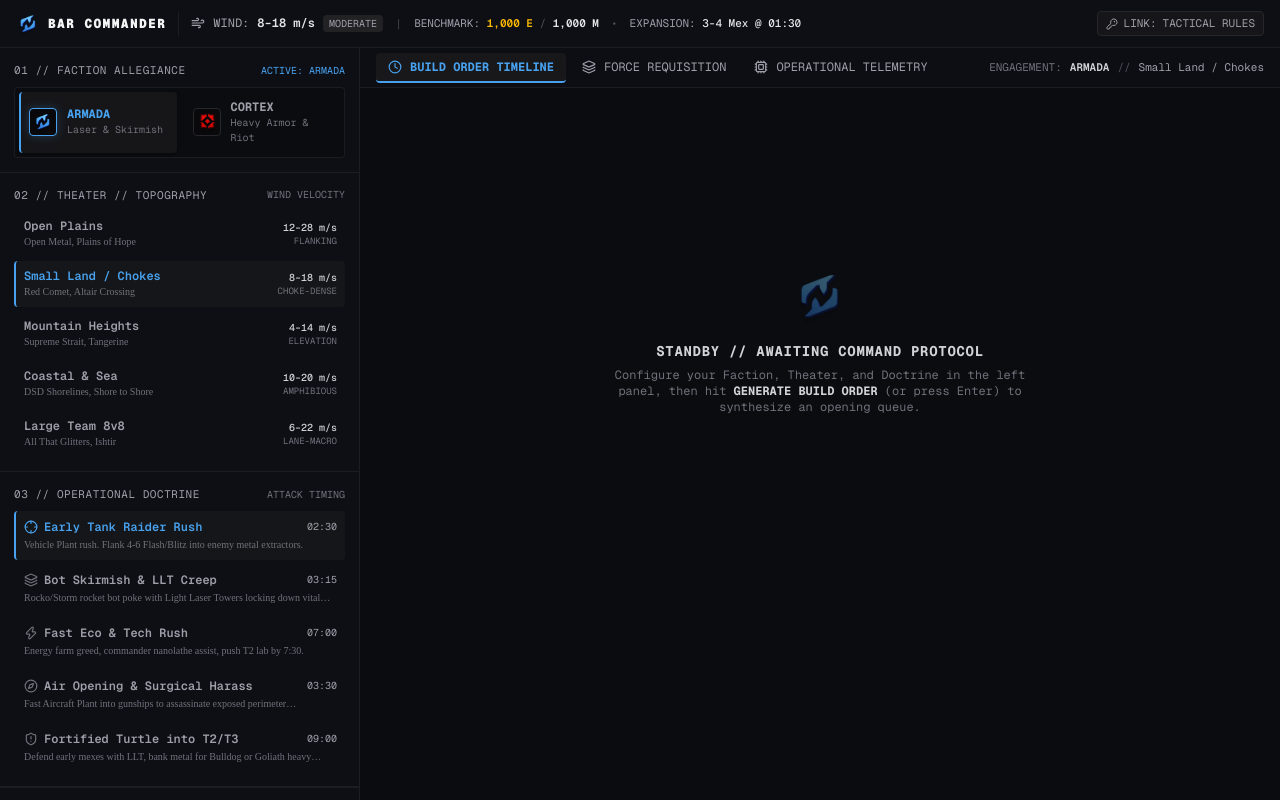
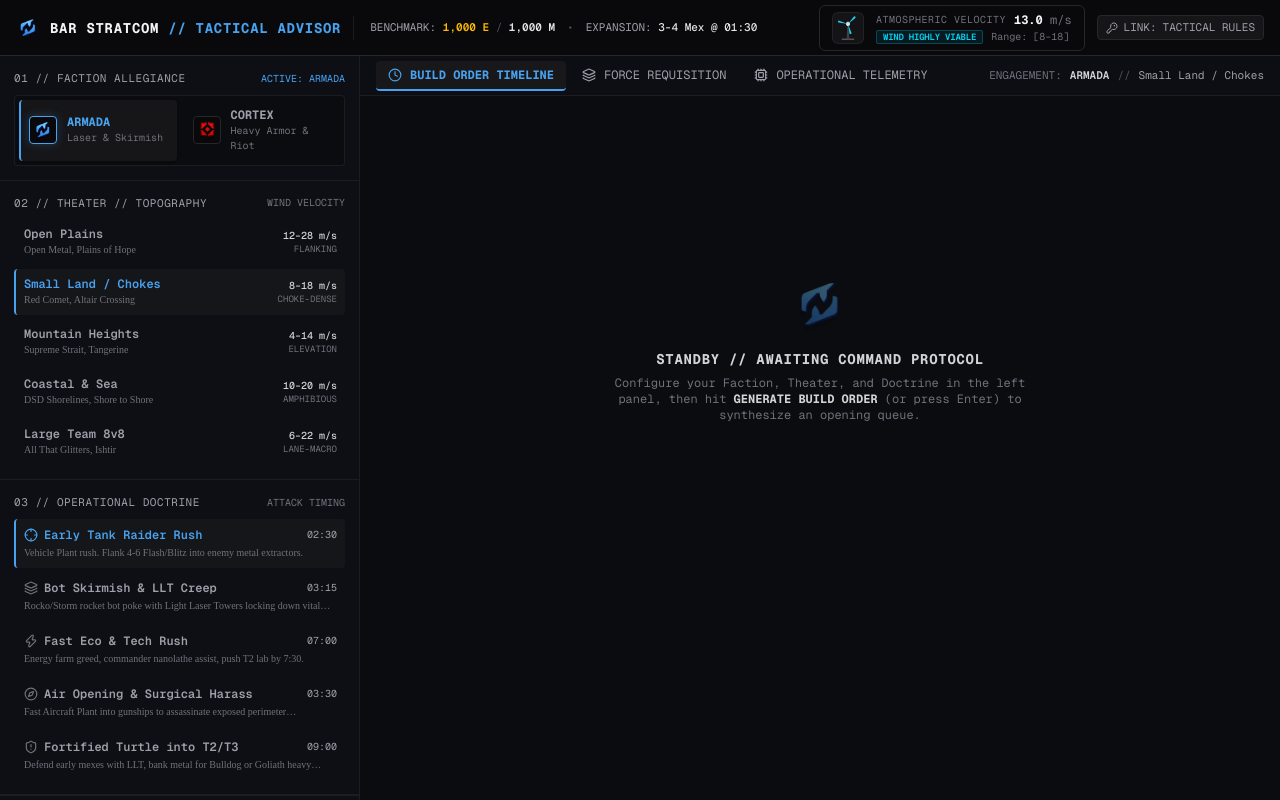
Before and after one commit to GrantVRP/Theory-App, a Next.js app: page / in a window 1280 px wide. Built offline with nearby package versions, Linux system fonts and the light colour scheme.

Commit message:
windmill animation

```diff
--- a/src/app/page.tsx
+++ b/src/app/page.tsx
@@ -37,6 +37,7 @@ import { buildPlanResponseSchema, type Faction } from "@/lib/game-data";
 import { parseBuildStep, type ParsedBuildStep } from "@/lib/timeline-parser";
 import { BarIcon } from "@/components/tactical/BarIcon";
 import { ResourceGraph } from "@/components/tactical/ResourceGraph";
+import { WindmillTelemetry } from "@/components/tactical/WindmillTelemetry";
 
 // Realistic Beyond All Reason Theaters with authentic wind data & tactical profiles
 const MAP_PRESETS = [
@@ -45,6 +46,8 @@ const MAP_PRESETS = [
     name: "Open Plains",
     subtext: "Open Metal, Plains of Hope",
     windRange: "12–28 m/s",
+    windMin: 12,
+    windMax: 28,
     windAvg: 20,
     windLabel: "HIGH WIND",
     terrainTag: "FLANKING",
@@ -55,6 +58,8 @@ const MAP_PRESETS = [
     name: "Small Land / Chokes",
     subtext: "Red Comet, Altair Crossing",
     windRange: "8–18 m/s",
+    windMin: 8,
+    windMax: 18,
     windAvg: 13,
     windLabel: "MODERATE",
     terrainTag: "CHOKE-DENSE",
@@ -65,6 +70,8 @@ const MAP_PRESETS = [
     name: "Mountain Heights",
     subtext: "Supreme Strait, Tangerine",
     windRange: "4–14 m/s",
+    windMin: 4,
+    windMax: 14,
     windAvg: 9,
     windLabel: "LOW-MOD",
     terrainTag: "ELEVATION",
@@ -75,6 +82,8 @@ const MAP_PRESETS = [
     name: "Coastal & Sea",
     subtext: "DSD Shorelines, Shore to Shore",
     windRange: "10–20 m/s",
+    windMin: 10,
+    windMax: 20,
     windAvg: 15,
     windLabel: "STEADY",
     terrainTag: "AMPHIBIOUS",
@@ -85,6 +94,8 @@ const MAP_PRESETS = [
     name: "Large Team 8v8",
     subtext: "All That Glitters, Ishtir",
     windRange: "6–22 m/s",
+    windMin: 6,
+    windMax: 22,
     windAvg: 14,
     windLabel: "VARIABLE",
     terrainTag: "LANE-MACRO",
@@ -268,10 +279,10 @@ export default function BeyondAllReasonConsole() {
       {/* ========================================================================= */}
       {/* 1. TOP BAR: PRACTICAL RTS TELEMETRY & HOTKEYS                             */}
       {/* ========================================================================= */}
-      <header className="h-12 shrink-0 border-b border-zinc-800/60 bg-[#0d0f15] px-4 flex items-center justify-between text-xs font-mono z-30">
+      <header className="h-14 shrink-0 border-b border-zinc-800 bg-zinc-950 px-4 flex items-center justify-between text-xs font-mono z-30">
         {/* Left: Brand & Faction Indicator */}
-        <div className="flex items-center gap-3">
-          <div className="flex items-center gap-2 pr-3 border-r border-zinc-800/60">
+        <div className="flex items-center gap-4">
+          <div className="flex items-center gap-2.5 pr-3 border-r border-zinc-800/60">
             <div className="relative size-6 flex items-center justify-center shrink-0">
               <Image
                 src={isArmada ? "/armada-logo.png" : "/cortex-logo.png"}
@@ -282,25 +293,16 @@ export default function BeyondAllReasonConsole() {
                 className="object-contain"
               />
             </div>
-            <span className="font-black tracking-widest text-zinc-100 text-[13px]">
-              BAR COMMANDER
-            </span>
+            <div className="font-mono font-bold text-sm text-zinc-100 tracking-wider">
+              BAR STRATCOM{" "}
+              <span className={isArmada ? "text-[#48a2ef]" : "text-cyan-400"}>
+                // TACTICAL ADVISOR
+              </span>
+            </div>
           </div>
 
-          {/* Practical RTS Stats: Wind Profile */}
-          <div className="hidden sm:flex items-center gap-2 text-zinc-400">
-            <Wind className="size-3.5 text-zinc-400 shrink-0" />
-            <span>WIND:</span>
-            <span className="text-zinc-200 font-semibold">{currentMap.windRange}</span>
-            <span className="text-[10px] px-1.5 py-0.5 rounded bg-zinc-800/80 text-zinc-400">
-              {currentMap.windLabel}
-            </span>
-          </div>
-
-          <span className="hidden md:inline text-zinc-700">|</span>
-
           {/* Practical RTS Stats: Benchmark Estimates */}
-          <div className="hidden md:flex items-center gap-3 text-zinc-400 text-[11px]">
+          <div className="hidden xl:flex items-center gap-3 text-zinc-400 text-[11px]">
             <div>
               <span>BENCHMARK: </span>
               <span className="text-amber-400 font-semibold">1,000 E</span>
@@ -314,8 +316,14 @@ export default function BeyondAllReasonConsole() {
           </div>
         </div>
 
-        {/* Right: AI Link, Copy Macro, and Loading Status */}
-        <div className="flex items-center gap-2.5">
+        {/* Right: Dynamic Wind Widget wired to current map state, AI Link, and Actions */}
+        <div className="flex items-center gap-3">
+          {/* Dynamic Wind Widget wired to current map state */}
+          <WindmillTelemetry
+            currentWind={currentMap.windAvg}
+            minWind={currentMap.windMin}
+            maxWind={currentMap.windMax}
+          />
           {/* AI Key Link Badge */}
           <button
             type="button"
--- /dev/null
+++ b/src/components/tactical/WindmillTelemetry.tsx
@@ -0,0 +1,111 @@
+"use client";
+
+import React, { useRef } from "react";
+import { motion, useAnimationFrame, useMotionValue } from "framer-motion";
+
+export interface WindmillTelemetryProps {
+  currentWind?: number; // Wind speed in m/s
+  minWind?: number;     // Map minimum wind
+  maxWind?: number;     // Map maximum wind
+  className?: string;
+}
+
+export function WindmillTelemetry({
+  currentWind = 9.0,
+  minWind = 4,
+  maxWind = 14,
+  className = "",
+}: WindmillTelemetryProps) {
+  // Beyond All Reason viability benchmarks
+  const isViable = currentWind >= 8.5;
+  const isHighRisk = currentWind < 5.0;
+
+  const statusColor = isHighRisk
+    ? "text-rose-400 border-rose-500/30 bg-rose-500/10"
+    : isViable
+    ? "text-cyan-400 border-cyan-500/30 bg-cyan-500/10"
+    : "text-amber-400 border-amber-500/30 bg-amber-500/10";
+
+  const statusLabel = isHighRisk
+    ? "SOLAR ONLY (STALL RISK)"
+    : isViable
+    ? "WIND HIGHLY VIABLE"
+    : "MARGINAL VARIANCE";
+
+  const bladeColor = isHighRisk ? "#fb7185" : isViable ? "#22d3ee" : "#f59e0b";
+
+  // Continuous frame-by-frame rotation
+  const rotateAngle = useMotionValue(0);
+  const windRef = useRef(currentWind);
+  windRef.current = currentWind;
+
+  useAnimationFrame((_, delta) => {
+    // Math: Speed in degrees per millisecond.
+    // 10 m/s yields ~360 deg/sec (1 full rotation per second).
+    const degreesPerSecond = Math.max(0, windRef.current) * 36;
+    const increment = (degreesPerSecond * delta) / 1000;
+    rotateAngle.set((rotateAngle.get() + increment) % 360);
+  });
+
+  return (
+    <div
+      className={`flex items-center gap-3 px-3 py-1.5 bg-zinc-950 border border-zinc-800 rounded-sm font-mono text-xs ${className}`}
+    >
+      {/* Turbine Frame */}
+      <div className="relative w-8 h-8 shrink-0 flex items-center justify-center bg-zinc-900/80 border border-zinc-800/80 rounded-sm overflow-hidden">
+        {/* Static Tower & Nacelle Mount */}
+        <svg
+          viewBox="0 0 32 32"
+          className="absolute inset-0 w-full h-full pointer-events-none"
+          fill="none"
+        >
+          <line x1="10" y1="28" x2="22" y2="28" stroke="#52525b" strokeWidth="1.5" strokeLinecap="round" />
+          <path d="M14.5 28 L15.5 11 L16.5 11 L17.5 28 Z" fill="#3f3f46" />
+          <circle cx="16" cy="11" r="2" fill="#71717a" />
+        </svg>
+
+        {/* Dynamic Continuous Spinner */}
+        <motion.div
+          className="absolute top-[3px] left-1/2 -translate-x-1/2 w-4 h-4 flex items-center justify-center pointer-events-none"
+          style={{
+            rotate: rotateAngle,
+            transformOrigin: "center center",
+          }}
+        >
+          <svg viewBox="0 0 24 24" className="w-6 h-6 shrink-0 overflow-visible" fill="none">
+            <circle cx="12" cy="12" r="2" fill="#e4e4e7" />
+            {/* North Blade */}
+            <path d="M12 12 L13 2.5 C13 1.5 11 1.5 11 2.5 L12 12 Z" fill={bladeColor} />
+            {/* Blade 2 (120 deg) */}
+            <path d="M12 12 L13 2.5 C13 1.5 11 1.5 11 2.5 L12 12 Z" fill={bladeColor} transform="rotate(120 12 12)" />
+            {/* Blade 3 (240 deg) */}
+            <path d="M12 12 L13 2.5 C13 1.5 11 1.5 11 2.5 L12 12 Z" fill={bladeColor} transform="rotate(240 12 12)" />
+          </svg>
+        </motion.div>
+      </div>
+
+      {/* Telemetry Display */}
+      <div className="flex flex-col gap-0.5 min-w-0">
+        <div className="flex items-center gap-2">
+          <span className="text-zinc-500 uppercase tracking-wider text-[10px]">
+            Atmospheric Velocity
+          </span>
+          <span className="text-zinc-100 font-bold text-xs">
+            {currentWind.toFixed(1)} <span className="text-zinc-500 font-normal">m/s</span>
+          </span>
+        </div>
+
+        <div className="flex items-center gap-2">
+          <span className={`px-1.5 py-0.2 rounded-xs border text-[9px] font-semibold uppercase tracking-tight ${statusColor}`}>
+            {statusLabel}
+          </span>
+          <span className="text-zinc-500 text-[10px]">
+            Range: [{minWind}–{maxWind}]
+          </span>
+        </div>
+      </div>
+    </div>
+  );
+}
+
+export default WindmillTelemetry;
```
